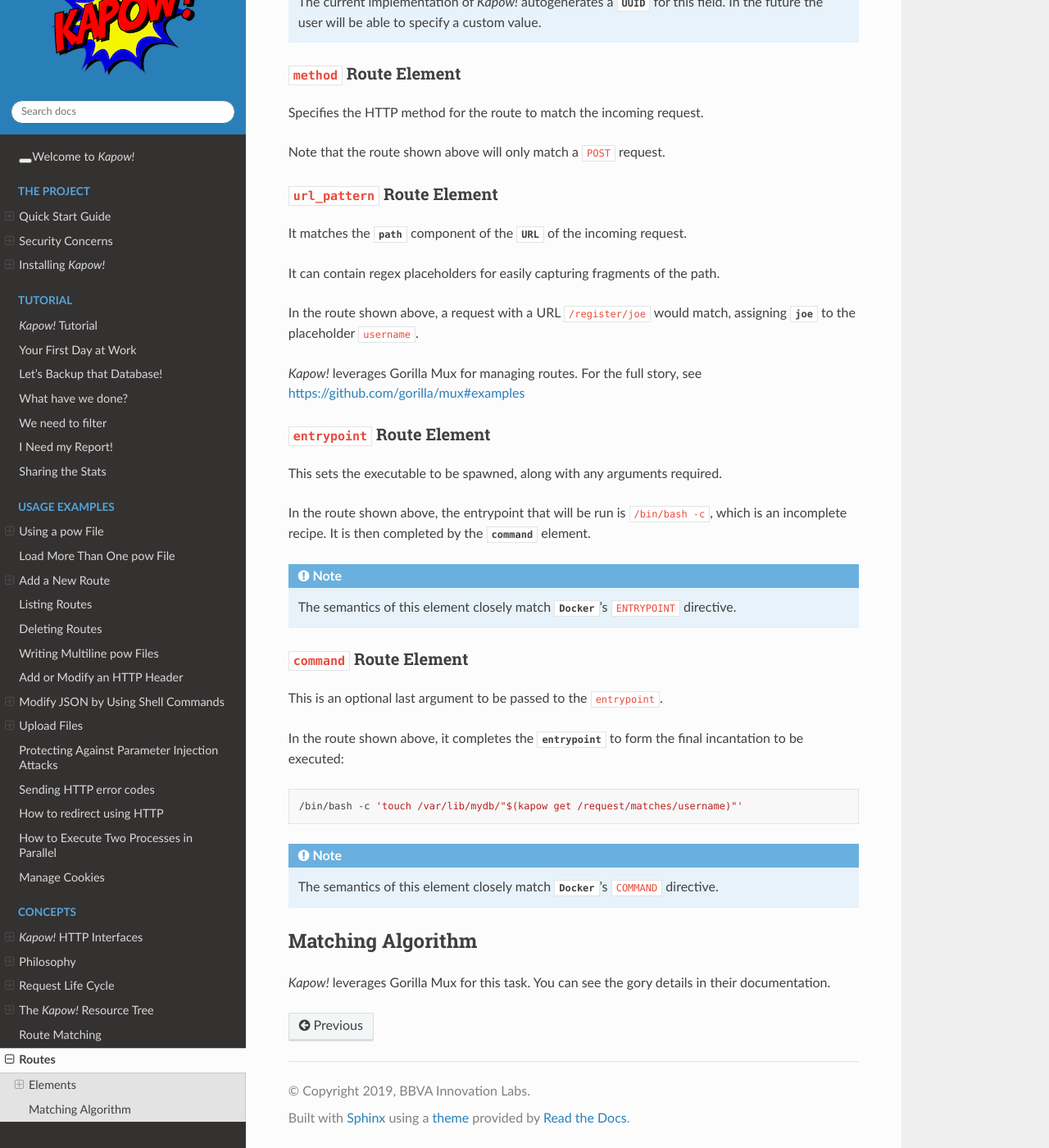
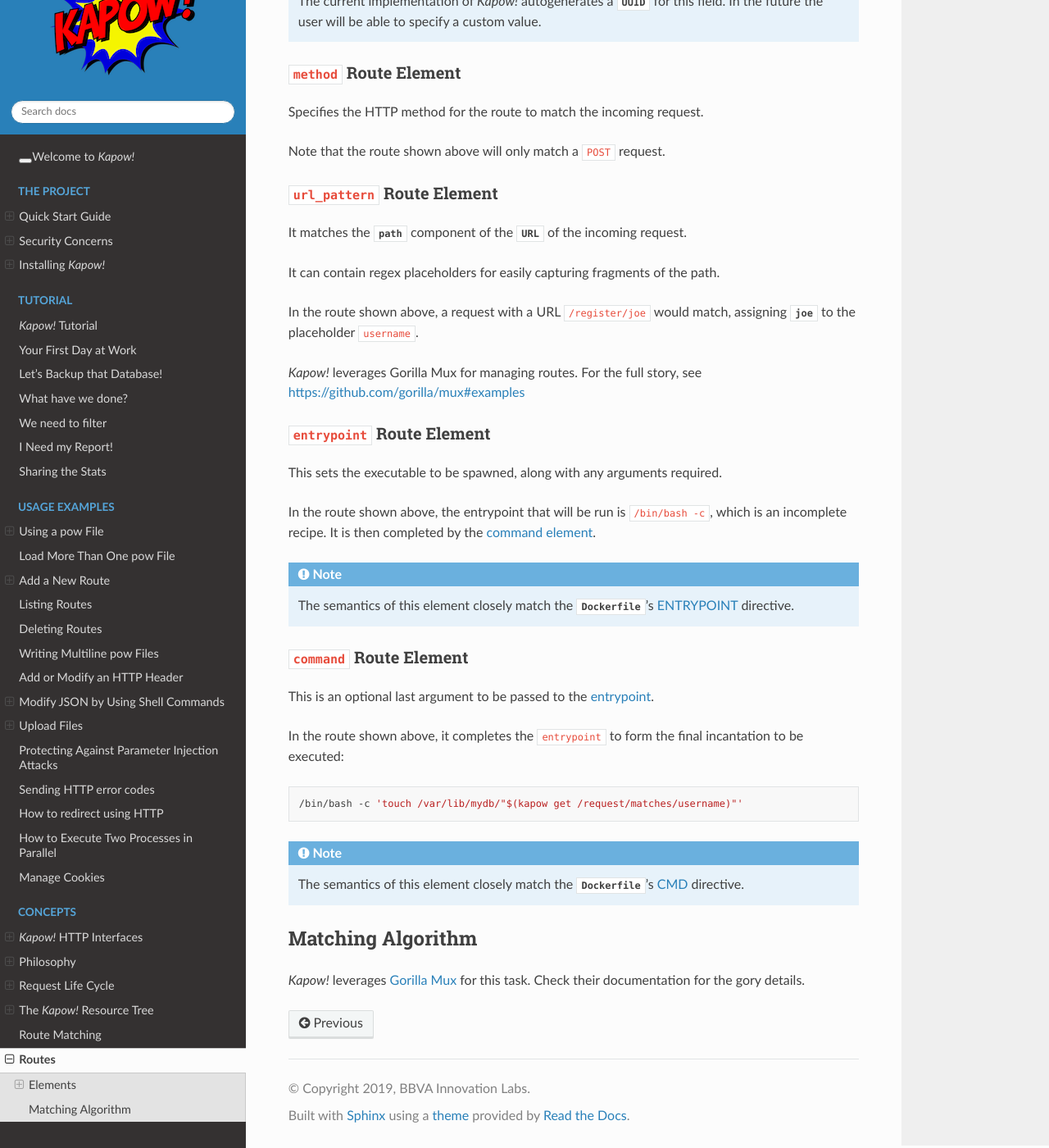
Before and after one commit to BBVA/kapow, a Sphinx documentation site: the page built from docs/source/concepts/routes.rst, in a window 1280 px wide and 1400 px high, scrolled down 850 px. Shown: the whole window at 82% size. Built offline with Sphinx 7.4.7 and the Read the Docs theme 2.0.0, drawn with Linux system fonts in a browser that asks for light colours; some of the changed text lies outside the part shown.

Commit message:
doc: add links and style fixes

```diff
--- a/docs/source/concepts/routes.rst
+++ b/docs/source/concepts/routes.rst
@@ -4,7 +4,7 @@ Routes
 ======
 
 A *Kapow!* route specifies the matching criteria for an incoming request on
-the `HTTP User Interface`, and the details to handle it.
+the :ref:`http-user-interface`, and the details to handle it.
 
 *Kapow!* implements a *route table* where all routes reside.
 
@@ -66,34 +66,32 @@ assigning `joe` to the placeholder ``username``.
 https://github.com/gorilla/mux#examples
 
 
+.. _entrypoint-route-element:
+
 ``entrypoint`` Route Element
 ~~~~~~~~~~~~~~~~~~~~~~~~~~~~
 
 This sets the executable to be spawned, along with any arguments required.
 
 In the route shown above, the entrypoint that will be run is ``/bin/bash -c``,
-which is an incomplete recipe.  It is then completed by the `command` element.
-
-.. todo::
-
-   link to command below
-
+which is an incomplete recipe.  It is then completed by the :ref:`command
+element <command-route-element>`.
 
 .. note::
 
-   The semantics of this element closely match `Docker`'s ``ENTRYPOINT`` directive.
+   The semantics of this element closely match the `Dockerfile`'s `ENTRYPOINT`_
+   directive.
 
-.. todo::
 
-   link to Docker docu
-
+.. _command-route-element:
 
 ``command`` Route Element
 ~~~~~~~~~~~~~~~~~~~~~~~~~
 
-This is an optional last argument to be passed to the ``entrypoint``.
+This is an optional last argument to be passed to the
+:ref:`entrypoint <entrypoint-route-element>`.
 
-In the route shown above, it completes the `entrypoint` to form the final
+In the route shown above, it completes the ``entrypoint`` to form the final
 incantation to be executed:
 
 .. todo::
@@ -106,20 +104,17 @@ incantation to be executed:
 
 .. note::
 
-   The semantics of this element closely match `Docker`'s ``COMMAND`` directive.
-
-.. todo::
-
-   link to Docker docu
+   The semantics of this element closely match the `Dockerfile`'s `CMD`_
+   directive.
 
 
 Matching Algorithm
 ------------------
 
-*Kapow!* leverages Gorilla Mux for this task. You can see the gory details in
-their documentation.
+*Kapow!* leverages `Gorilla Mux`_ for this task.  Check their documentation for
+the gory details.
 
 
-.. todo::
-
-   link to Gorilla Mux docu
+.. _ENTRYPOINT: https://docs.docker.com/engine/reference/builder/#entrypoint
+.. _CMD: https://docs.docker.com/engine/reference/builder/#cmd
+.. _Gorilla Mux: https://www.gorillatoolkit.org/pkg/mux
```
